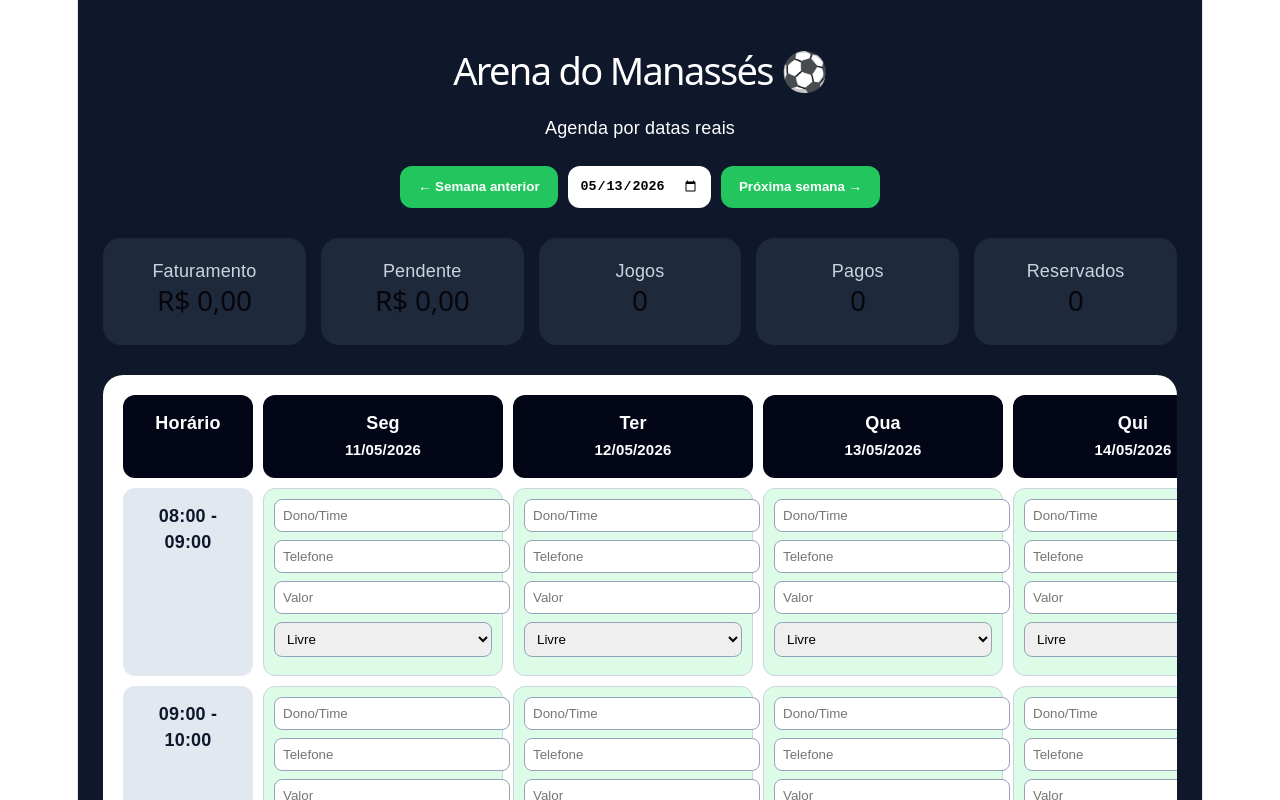
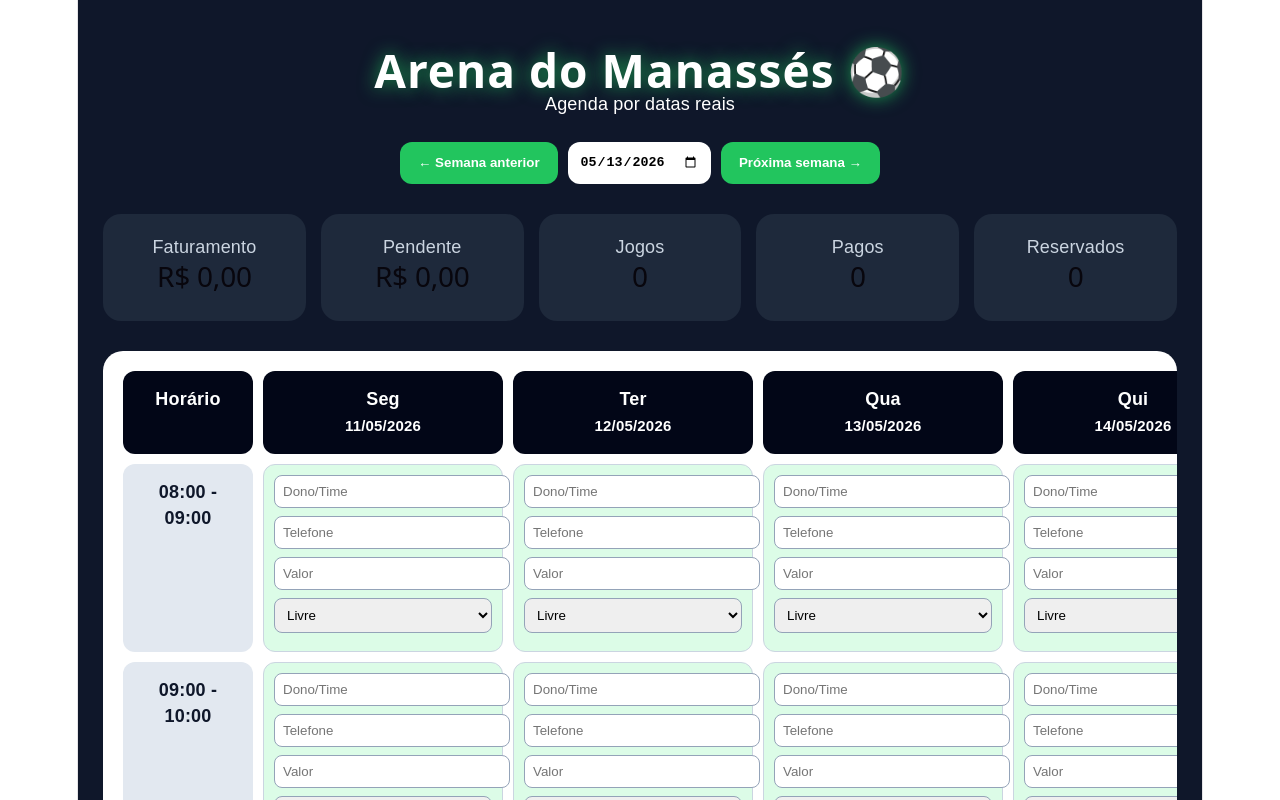
Before and after one commit to manassesgervasio/arena-do-manasses, a React (Vite) app: page / in a window 1280 px wide. Shown: the top 800 px of the page. Built offline with nearby package versions, Linux system fonts and the light colour scheme.

Commit message:
melhorar titulo premium

```diff
--- a/src/App.jsx
+++ b/src/App.jsx
@@ -178,10 +178,14 @@ export default function App() {
       }}
     >
       <h1
-        style={{
-          textAlign: "center",
-          fontSize: "38px",
-          color: "white",
+       style={{
+    textAlign: "center",
+    fontSize: "46px",
+    color: "#ffffff",
+    fontWeight: "900",
+    letterSpacing: "1px",
+    textShadow: "0 0 18px rgba(34, 197, 94, 0.75)",
+    marginBottom: "8px",
         }}
       >
         Arena do Manassés ⚽
```
